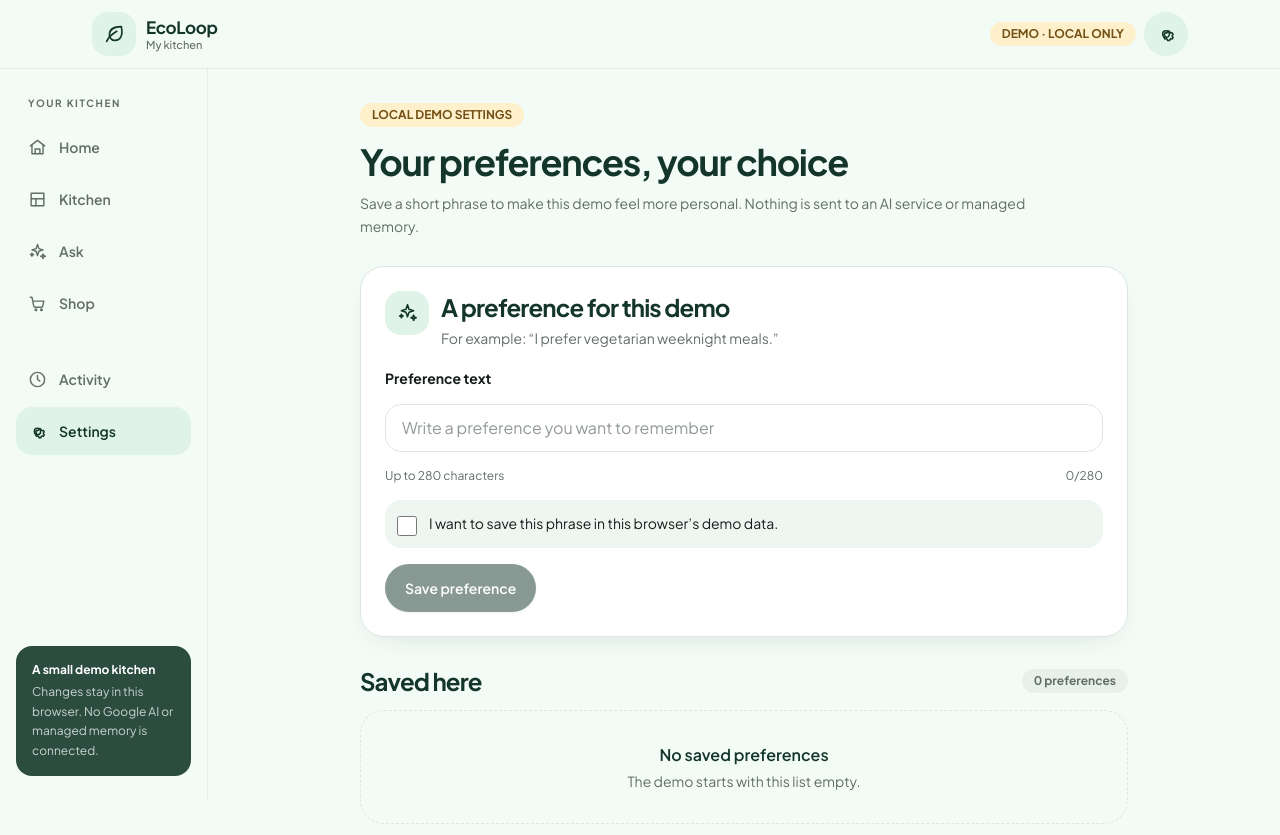
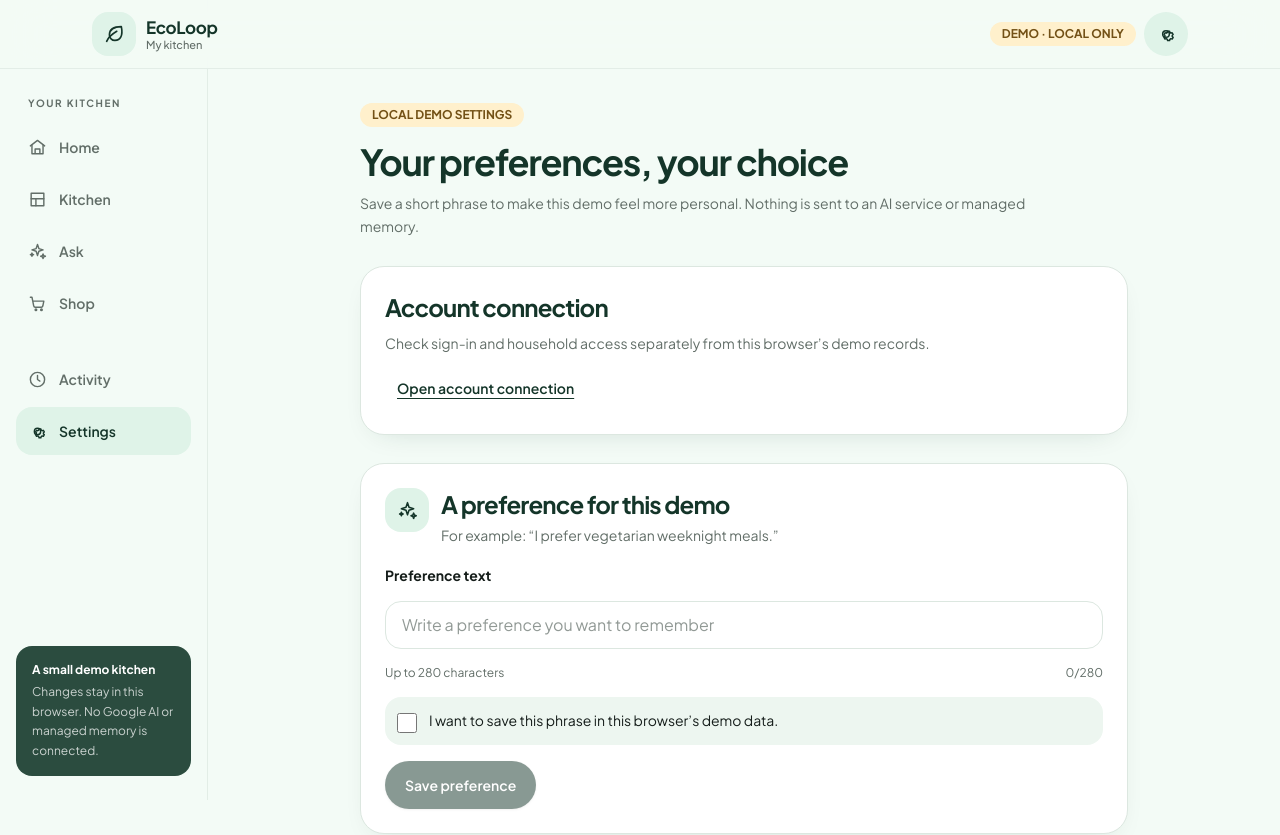
Before and after one commit to aashikvilla/ecoloop, a Next.js app in the folder frontend/: page /settings in a window 1280 px wide. Shown: the top 835 px of the page. Built offline with nearby package versions, Linux system fonts and the light colour scheme.

Commit message:
feat: separate account connection from demo navigation

```diff
--- a/frontend/src/app/settings/page.tsx
+++ b/frontend/src/app/settings/page.tsx
@@ -1,6 +1,7 @@
 "use client";
 
 import { useEffect, useRef, useState, type FormEvent } from "react";
+import Link from "next/link";
 import { Badge } from "@/components/ui/badge";
 import { Button } from "@/components/ui/button";
 import { Card } from "@/components/ui/card";
@@ -52,6 +53,8 @@ export default function SettingsPage() {
   return <div className="mx-auto max-w-3xl space-y-7">
     <header><Badge tone="amber" className="mb-3">LOCAL DEMO SETTINGS</Badge><Heading as="h1">Your preferences, your choice</Heading><p className="mt-2 max-w-2xl text-sm leading-relaxed text-muted">Save a short phrase to make this demo feel more personal. Nothing is sent to an AI service or managed memory.</p></header>
 
+    <Card className="border border-line p-5 sm:p-6"><Heading as="h2">Account connection</Heading><p className="mt-2 text-sm leading-relaxed text-muted">Check sign-in and household access separately from this browser’s demo records.</p><Link href="/account" className="mt-3 inline-flex min-h-11 items-center rounded-control px-3 text-sm font-semibold text-primary underline underline-offset-4">Open account connection</Link></Card>
+
     <Card className="border border-line p-5 sm:p-6">
       <div className="mb-5 flex items-start gap-3"><span className="flex size-11 shrink-0 items-center justify-center rounded-2xl bg-primary-soft text-primary"><Icon name="ask" size={21}/></span><div><Heading as="h2">A preference for this demo</Heading><p className="mt-1 text-sm text-muted">For example: “I prefer vegetarian weeknight meals.”</p></div></div>
       <form onSubmit={submitPreference} className="space-y-4">
--- a/frontend/src/components/layout/app-shell.tsx
+++ b/frontend/src/components/layout/app-shell.tsx
@@ -28,6 +28,7 @@ function DestinationNav({ pathname }: { pathname: string }) {
 
 export function AppShell({ children }: { children: ReactNode }) {
   const pathname = usePathname();
+  const accountPage = pathname === "/account" || pathname.startsWith("/account/");
   const { hydrated, persistenceError } = useDemo();
   return <div className="min-h-screen bg-background text-foreground">
     <a href="#main-content" className="sr-only focus:not-sr-only focus:fixed focus:left-4 focus:top-3 focus:z-50 focus:rounded-full focus:bg-primary focus:px-5 focus:py-3 focus:text-white">Skip to content</a>
@@ -38,14 +39,14 @@ export function AppShell({ children }: { children: ReactNode }) {
           <span className="leading-tight"><span className="block text-[17px] font-extrabold tracking-tight text-primary">EcoLoop</span><span className="block text-[11px] font-medium text-muted">My kitchen</span></span>
         </Link>
         <div className="flex items-center gap-2">
-          <Badge tone="amber" className="text-[9px] sm:text-xs">DEMO · LOCAL ONLY</Badge>
+          <Badge tone="amber" className="text-[9px] sm:text-xs">{accountPage ? "ACCOUNT · READ ONLY" : "DEMO · LOCAL ONLY"}</Badge>
           <Link href="/settings" aria-label="Open settings" className={`flex size-11 items-center justify-center rounded-full transition-colors hover:bg-surface-muted ${pathname === "/settings" ? "bg-primary-soft text-primary" : "text-muted"}`}><Icon name="settings" size={20} /></Link>
         </div>
       </div>
     </header>
     <div className="mx-auto min-h-[calc(100vh-68px)] max-w-6xl px-4 pb-28 pt-5 sm:ml-[208px] sm:px-7 sm:pb-12 sm:pt-8">
-      {persistenceError && <div role="status" className="mb-4 rounded-2xl border border-secondary/20 bg-secondary-soft/70 px-4 py-3 text-sm text-secondary">{persistenceError}</div>}
-      {!hydrated && <div role="status" className="sr-only">Loading this browser’s demo data</div>}
+      {!accountPage && persistenceError && <div role="status" className="mb-4 rounded-2xl border border-secondary/20 bg-secondary-soft/70 px-4 py-3 text-sm text-secondary">{persistenceError}</div>}
+      {!accountPage && !hydrated && <div role="status" className="sr-only">Loading this browser’s demo data</div>}
       <main id="main-content">{children}</main>
     </div>
     <div className="fixed inset-x-0 bottom-3 z-40 mx-auto w-full max-w-[460px] px-4 safe-bottom sm:hidden"><DestinationNav pathname={pathname} /></div>
@@ -60,7 +61,7 @@ export function AppShell({ children }: { children: ReactNode }) {
       <Link href="/activity" className={`mt-7 flex min-h-12 items-center gap-3 rounded-2xl px-3 text-sm font-semibold ${pathname === "/activity" ? "bg-primary-soft text-primary" : "text-muted hover:bg-surface-muted hover:text-primary"}`}><Icon name="clock" size={19} />Activity</Link>
       <Link href="/settings" className={`mt-1 flex min-h-12 items-center gap-3 rounded-2xl px-3 text-sm font-semibold ${pathname === "/settings" ? "bg-primary-soft text-primary" : "text-muted hover:bg-surface-muted hover:text-primary"}`}><Icon name="settings" size={19} />Settings</Link>
       <div className="absolute inset-x-4 bottom-6 rounded-2xl bg-primary-container p-4 text-white">
-        <p className="text-xs font-bold">A small demo kitchen</p><p className="mt-1 text-xs leading-relaxed text-white/75">Changes stay in this browser. No Google AI or managed memory is connected.</p>
+        <p className="text-xs font-bold">{accountPage ? "Account connection" : "A small demo kitchen"}</p><p className="mt-1 text-xs leading-relaxed text-white/75">{accountPage ? "Authorized household reads stay separate from this browser’s demo." : "Changes stay in this browser. No Google AI or managed memory is connected."}</p>
       </div>
     </aside>
   </div>;
```
